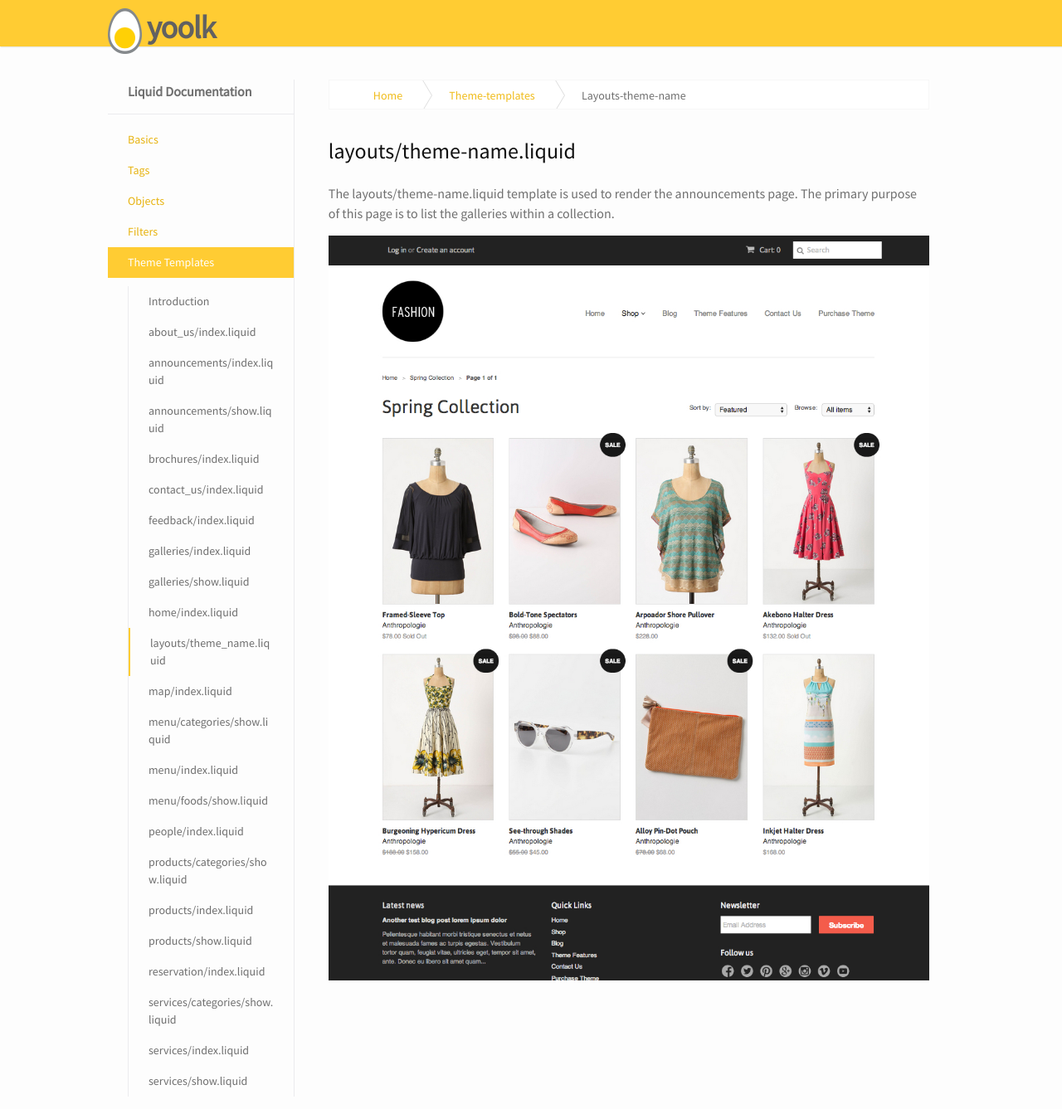
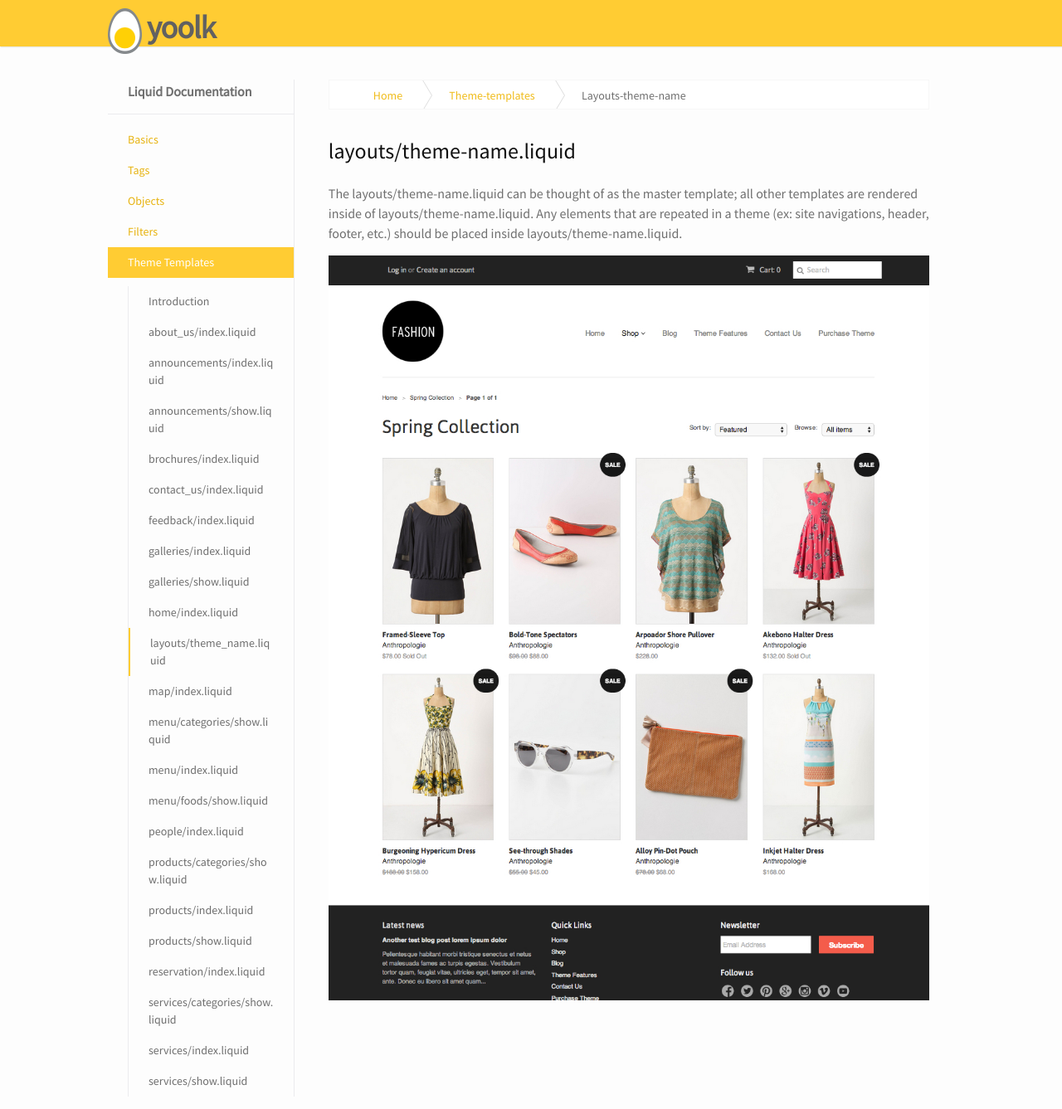
Before and after one commit to yoolk/liquid-documentation, a Jekyll site: the page built from theme-templates/layouts-theme-name/index.md, in a window 1280 px wide and 1337 px high. Shown: the whole window at 83% size. Built offline with Jekyll 4.4.1, drawn with Linux system fonts in a browser that asks for light colours; nearby versions of some CDN libraries.

Commit message:
update text description layout file, gallery index

```diff
--- a/theme-templates/layouts-theme-name/index.md
+++ b/theme-templates/layouts-theme-name/index.md
@@ -5,6 +5,6 @@
 
 <h2 class="section-title">layouts/theme-name.liquid</h2>
 
-The layouts/theme-name.liquid template is used to render the announcements page. The primary purpose of this page is to list the galleries within a collection.
+The layouts/theme-name.liquid can be thought of as the master template; all other templates are rendered inside of layouts/theme-name.liquid. Any elements that are repeated in a theme (ex: site navigations, header, footer, etc.) should be placed inside layouts/theme-name.liquid.
 
-![announcements]({{ '/images/theme-templates/ex_collection.jpg' | prepend: site.baseurl }})
+![layouts]({{ '/images/theme-templates/ex_collection.jpg' | prepend: site.baseurl }})
```
Also changed, not shown: theme-templates/galleries-index/index.md (+2 -2 lines).
